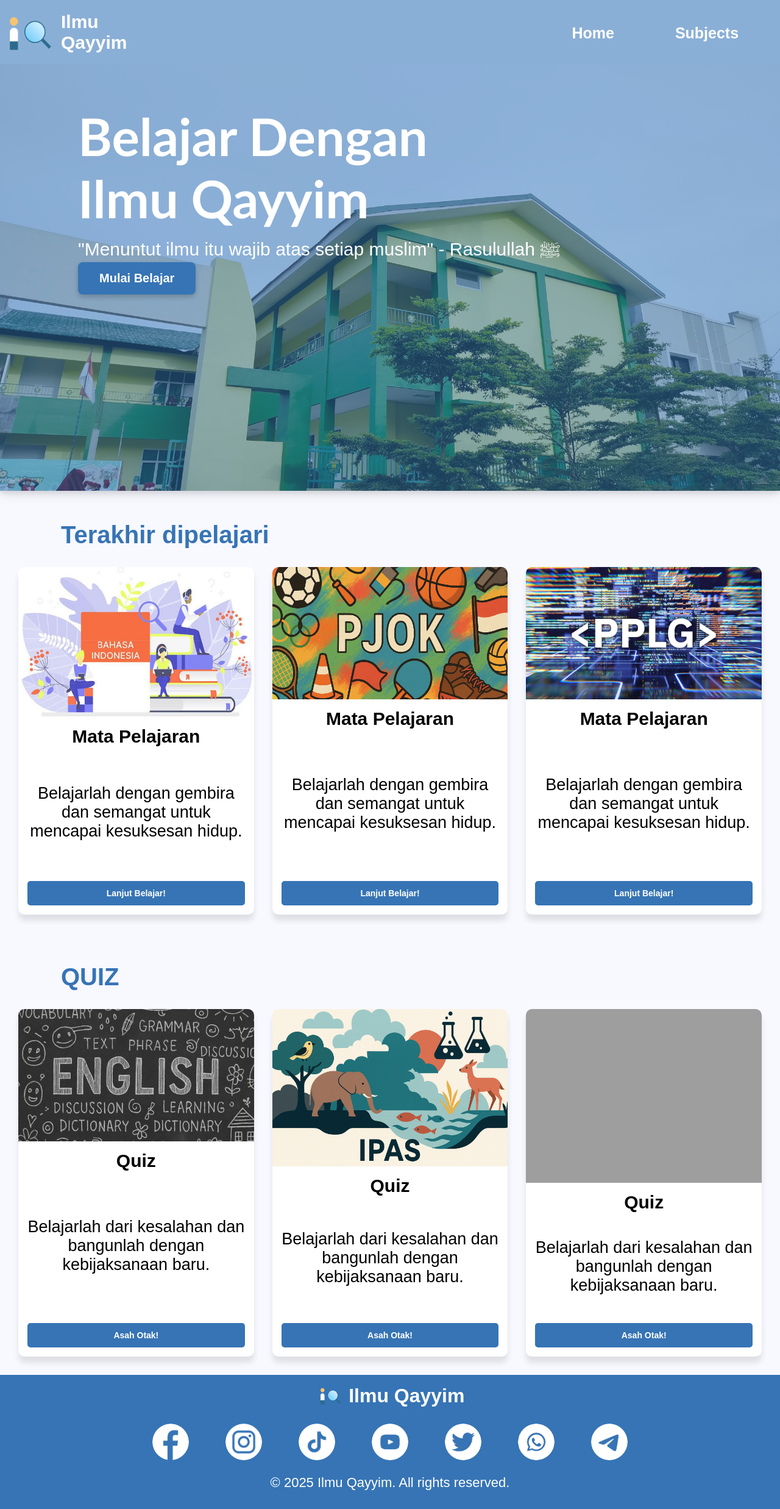
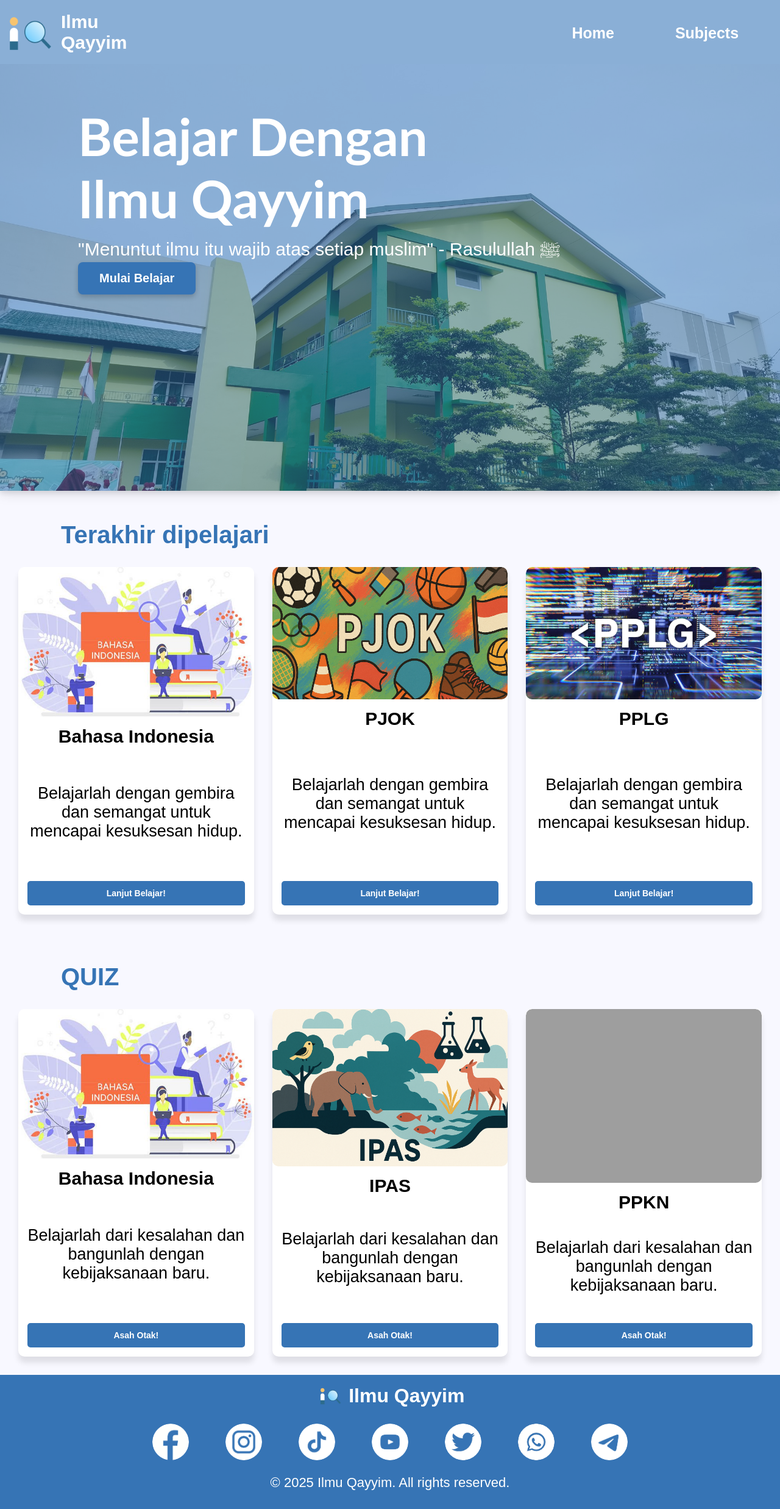
Before and after one commit to MuhammadRadzi/Project-Ilmu-Qayyim, a PHP site: page /home.html in a window 1280 px wide; the page is wider, and only the part inside the window is pictured. Shown: that part at 61% size. Run offline with PHP 8.4, Linux system fonts and the light colour scheme; grey boxes are pictures that could not be loaded.

Commit message:
Pembaruan

```diff
--- a/Project-IlmuQayyim/about.html
+++ b/Project-IlmuQayyim/about.html
@@ -84,7 +84,7 @@
             <div class="text-section-visimisi">
             <h2>Visi & Misi</h2>
             <p>
-                Kami memiliki visi untuk menciptakan generasi yang berilmu, beradab, dan bertakwa.
+                Kami memiliki visi untuk menciptakan generasi yang berilmu, beradab, dan bertakwa, dan menjadikan platform pembelajaran digital yang inspiratif, mudah diakses, dan bermakna bagi seluruh pelajar.
                 Misi kami mencakup pendidikan yang holistik, berlandaskan nilai-nilai keislaman dan keterampilan abad 21,
                 serta membina akhlak mulia dan semangat belajar sepanjang hayat.
             </p>
@@ -106,7 +106,7 @@
 
     <footer class="footer">
         <div class="footer-title">
-            <img src="image/IQ-Contrast.png" alt="IQ-Logo" class="footer-logo">
+            <img src="image/IQ-Contrast.png" alt="IQ-Logo" class="footer-logo" id="scrollUp">
             <span>Ilmu Qayyim</span>
         </div>
 
--- a/Project-IlmuQayyim/contact.html
+++ b/Project-IlmuQayyim/contact.html
@@ -112,7 +112,7 @@
 
     <footer class="footer">
         <div class="footer-title">
-            <img src="image/IQ-Contrast.png" alt="IQ-Logo" class="footer-logo">
+            <img src="image/IQ-Contrast.png" alt="IQ-Logo" class="footer-logo" id="scrollUp">
             <span>Ilmu Qayyim</span>
         </div>
 
--- a/Project-IlmuQayyim/home.html
+++ b/Project-IlmuQayyim/home.html
@@ -38,7 +38,7 @@
         <div class="card">
             <img src="/IMAGE/indonesia.jpg" alt="">
             <div class="card-content">
-                <div class="card-title">Mata Pelajaran</div>
+                <div class="card-title">Bahasa Indonesia</div>
                 <div class="card-description">Belajarlah dengan gembira dan semangat untuk mencapai kesuksesan hidup.</div>
                 <a href="pelajaran/materi.html" class="card-button">Lanjut Belajar!</a>
             </div>
@@ -46,7 +46,7 @@
         <div class="card">
             <img src="/IMAGE/pjok.png" alt="">
             <div class="card-content">
-                <div class="card-title">Mata Pelajaran</div>
+                <div class="card-title">PJOK</div>
                 <div class="card-description">Belajarlah dengan gembira dan semangat untuk mencapai kesuksesan hidup.</div>
                 <a href="#" class="card-button">Lanjut Belajar!</a>
             </div>
@@ -54,7 +54,7 @@
         <div class="card">
             <img src="/IMAGE/pplg.jpg" alt="">
             <div class="card-content">
-                <div class="card-title">Mata Pelajaran</div>
+                <div class="card-title">PPLG</div>
                 <div class="card-description">Belajarlah dengan gembira dan semangat untuk mencapai kesuksesan hidup.</div>
                 <a href="#" class="card-button">Lanjut Belajar!</a>
             </div>
@@ -64,9 +64,9 @@
     <h1 class="content-title">QUIZ</h1>
     <div class="card-container">
         <div class="card">
-            <img src="/IMAGE/english.png" alt="">
+            <img src="/IMAGE/indonesia.jpg" alt="">
             <div class="card-content">
-                <div class="card-title">Quiz</div>
+                <div class="card-title">Bahasa Indonesia</div>
                 <div class="card-description">Belajarlah dari kesalahan dan bangunlah dengan kebijaksanaan baru.</div>
                 <a href="/pelajaran/quiz.html" class="card-button">Asah Otak!</a>
             </div>
@@ -74,7 +74,7 @@
         <div class="card">
             <img src="/IMAGE/ipas.png" alt="">
             <div class="card-content">
-                <div class="card-title">Quiz</div>
+                <div class="card-title">IPAS</div>
                 <div class="card-description">Belajarlah dari kesalahan dan bangunlah dengan kebijaksanaan baru.</div>
                 <a href="#" class="card-button">Asah Otak!</a>
             </div>
@@ -82,7 +82,7 @@
         <div class="card">
             <img src="/IMAGE/ppkn.png" alt="">
             <div class="card-content">
-                <div class="card-title">Quiz</div>
+                <div class="card-title">PPKN</div>
                 <div class="card-description">Belajarlah dari kesalahan dan bangunlah dengan kebijaksanaan baru.</div>
                 <a href="#" class="card-button">Asah Otak!</a>
             </div>
@@ -93,7 +93,7 @@
 
     <footer class="footer">
         <div class="footer-title">
-            <img src="image/IQ-Contrast.png" alt="IQ-Logo" class="footer-logo">
+            <img src="image/IQ-Contrast.png" alt="IQ-Logo" class="footer-logo" id="scrollUp">
             <span>Ilmu Qayyim</span>
         </div>
 
--- a/Project-IlmuQayyim/style.css
+++ b/Project-IlmuQayyim/style.css
@@ -374,6 +374,7 @@ nav ul {
   width: 100%;
   height: 50%;
   object-fit: cover;
+  border-radius: 10px;
 }
 
 .card-content {
@@ -691,6 +692,8 @@ iframe {
   cursor: pointer;
   transition: 0.3s ease;
   margin-bottom: 30px;
+  border-radius: 10px;
+
 }
 
 .sidebar li a {
@@ -797,6 +800,7 @@ iframe {
   display: flex;
   flex-direction: column;
   gap: 20px;
+
 }
 
 .question-card {
@@ -819,6 +823,11 @@ iframe {
   border-radius: 8px;
   margin-bottom: 10px;
   cursor: pointer;
+  transition: 0.3s ease;
+}
+
+.question-card label:hover {
+  background-color: #2a6fc979;
 }
 
 .question-card input[type="radio"] {
--- a/Project-IlmuQayyim/subjects.html
+++ b/Project-IlmuQayyim/subjects.html
@@ -103,7 +103,7 @@
 
     <footer class="footer">
         <div class="footer-title">
-            <img src="image/IQ-Contrast.png" alt="IQ-Logo" class="footer-logo">
+            <img src="image/IQ-Contrast.png" alt="IQ-Logo" class="footer-logo" id="scrollUp">
             <span>Ilmu Qayyim</span>
         </div>
 
```
